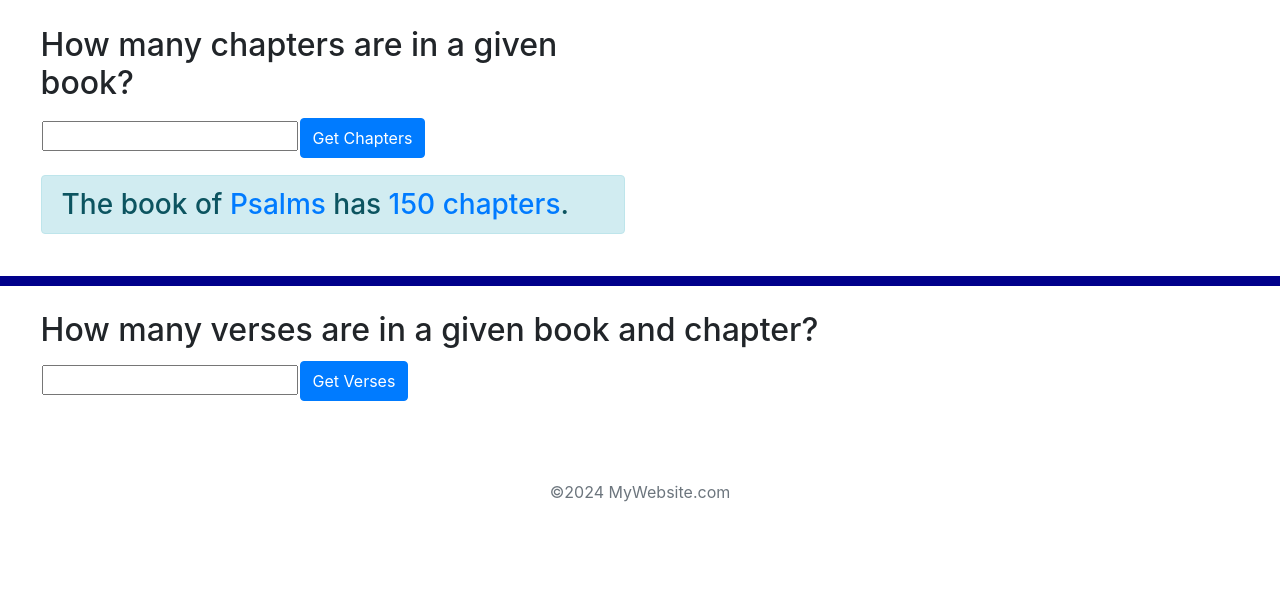
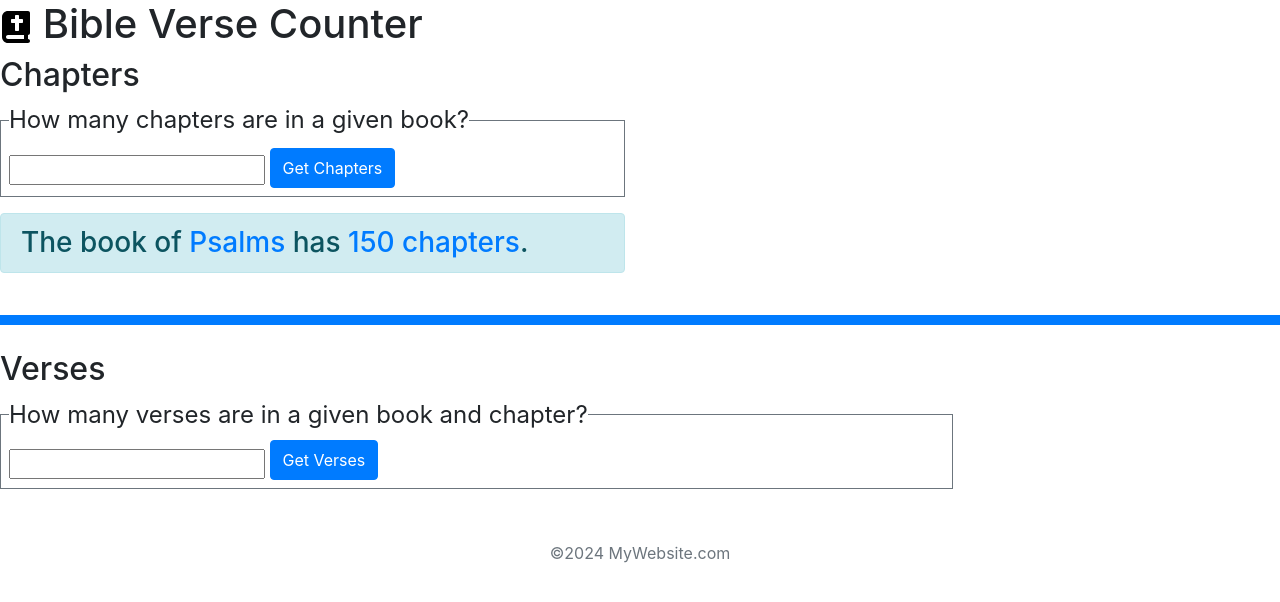
Before and after one commit to alfloyd71/BibleVerseCounter, a Django app: template chaptersverses/templates/chaptersverses/kjvchaptersverses.html in a window 1280 px wide. Shown: the part 56-658 px from the top of the page. Run offline with Django 3.2, Linux system fonts and the light colour scheme; the template is opened without the code that fills it, so the values that code supplies are empty, except form fields; tables that the repository leaves empty hold one stand-in row (values such as "Sample post"); form fields are guessed from the names that the template uses; some libraries are stand-ins or nearby versions.

Commit message:
changed stylesheets to make this app more seo friendly and also to give it a better look

```diff
--- /dev/null
+++ b/chaptersverses/static/chaptersverses/css/styles.css
@@ -0,0 +1,80 @@
+#book-name{
+ height: 5vh;
+ width: auto;
+ margin-top: 2%;
+}
+#book-and-chapter{
+ height: 5vh;
+ width: auto;
+ margin-top: 2%;
+}
+#button-get-chapters{
+ height: 5vh;
+ width: auto;
+ margin-top: -1%;
+
+}
+#button-get-verses{
+ height: 5vh;
+ width: auto;
+ margin-top: -1%;
+}
+body {
+ padding: 0%;
+ max-width: 100%;
+}
+
+.error {
+ color:red;
+}
+/* Add a black background color to the top navigation */
+.topnav {
+/*background-color: #333;*/
+overflow: hidden;
+}
+
+/* Style the links inside the navigation bar */
+.topnav a {
+float: left;
+color: blue;
+text-align: center;
+padding: 14px 16px;
+text-decoration: none;
+font-size: 17px;
+}
+
+/* Change the color of links on hover */
+.topnav a:hover {
+/*background-color: #dddd;*/
+color: white;
+}
+
+/* Add a color to the active/current link */
+.topnav a.active {
+background-color: #0d6efd;
+color: white;
+}
+#chapters{
+ padding-top: 10%;
+}
+#howmanychapters{
+ padding-top: 10%;
+}
+#verses{
+ padding-top: 10%;
+}
+
+h3{
+ color: white;
+}
+.whitetext{
+ color: rgb(0,123, 255);
+}
+
+hr {
+
+ border: 5px solid #007bff;margin-top:2%;margin-bottom: 2%;
+}
+#table-row-bookname{
+ margin-top: 2%;
+}
--- a/chaptersverses/templates/chaptersverses/base.html
+++ b/chaptersverses/templates/chaptersverses/base.html
@@ -41,7 +41,7 @@
         <a class="nav-link" href="/">Home</a>
       </li>
       <li class="nav-item">
-        <a class="nav-link" href="{% url 'getNumberOfChaptersVerses' %}">Bible Verse Counter</a>
+        <a class="nav-link" href="/chaptersverses">Bible Verse Counter</a>
       </li>
 
 
--- a/chaptersverses/templates/chaptersverses/kjvchaptersverses.html
+++ b/chaptersverses/templates/chaptersverses/kjvchaptersverses.html
@@ -1,7 +1,7 @@
 {% extends 'chaptersverses/base.html' %}
 {% block title %}
 The book of Psalms has 150 chapters and there are 176 verses in Psalm 119
-{% endblock %}
+{% endblock title %}
 {% block description %}
 <meta name="description" content="This user-friendly tool empowers you to effortlessly discover essential information about any book in the King James Version (KJV) of the Bible.">
 {% endblock description %}
@@ -9,7 +9,7 @@
 
 <!--bootstrap minified reduced size css version-->
 <link rel="stylesheet" href="https://stackpath.bootstrapcdn.com/bootstrap/4.5.0/css/bootstrap.min.css" integrity="sha384-9aIt2nRpC12Uk9gS9baDl411NQApFmC26EwAOH8WgZl5MYYxFfc+NcPb1dKGj7Sk" crossorigin="anonymous">
-
+<link rel="stylesheet" href="/static/chaptersverses/css/styles.css">
 <!--links to javascript files-->
 <!--the latest version jquery 3.5 should come before bootstap-min.js-->
 <script src="https://code.jquery.com/jquery-3.5.1.slim.min.js" integrity="sha384-DfXdz2htPH0lsSSs5nCTpuj/zy4C+OGpamoFVy38MVBnE+IbbVYUew+OrCXaRkfj" crossorigin="anonymous"></script>
@@ -21,112 +21,25 @@
 {% endblock headtags %}
 
 {% block content %}
-<style nonce="{{ request.csp_nonce }}">
-    #book-name{
-        height: 5vh;
-        width: auto;
-        margin-top: 2%;
-    }
-    #book-and-chapter{
-        height: 5vh;
-        width: auto;
-        margin-top: 2%;
-    }
-    #button-get-chapters{
-        height: 5vh;
-        width: auto;
-        margin-top: 2%;
-    }
-    #button-get-verses{
-        height: 5vh;
-        width: auto;
-        margin-top: 2%;
-    }
-    body {
-        padding: 0%;
-        max-width: 100%;
-    }
-
-    .error {
-        color:red;
-    }
-/* Add a black background color to the top navigation */
-    .topnav {
-      /*background-color: #333;*/
-      overflow: hidden;
-    }
-
-    /* Style the links inside the navigation bar */
-    .topnav a {
-      float: left;
-      color: blue;
-      text-align: center;
-      padding: 14px 16px;
-      text-decoration: none;
-      font-size: 17px;
-    }
-
-    /* Change the color of links on hover */
-    .topnav a:hover {
-      /*background-color: #dddd;*/
-      color: white;
-    }
-
-    /* Add a color to the active/current link */
-    .topnav a.active {
-      background-color: #0d6efd;
-      color: white;
-    }
-    #chapters{
-        padding-top: 10%;
-    }
-    #howmanychapters{
-        padding-top: 10%;
-    }
-    #verses{
-        padding-top: 10%;
-    }
-
-    #btngetchapters{
-        border: 0px solid darkblue;margin: 2%;
-    }
-    #btngetverses{
-        border:0px solid darkblue;margin: 2%;
-    }
-
-    h3{
-        color: white;
-    }
-    .whitetext{
-        color: rgb(0,123, 255);
-    }
-
-    hr {
-
-        border: 5px solid darkblue;margin-top:2%;margin-bottom: 2%;
-    }
-    #table-row-bookname{
-        margin-top: 2%;
-    }
-    </style>
-
+<main>
+  <h1><img src="/static/bibleflashcardsjs/images/icons/book-bible-solid.svg"> Bible Verse Counter</h1>
 
 <!-- Container for dynamically created navigation bar -->
 <div class = "topnav" id="navbar-container"></div>
 
 <form method = "post" novalidate>
     {% csrf_token %}
+    <section>
+      <h2>Chapters</h2>
     <div id="btngetchapters" class="row">
         <div class="col-md-6">
 
-              <h2>How many chapters are in a given book?</h2>
-            <table id="table-row-bookname">
-                <tr><td>
+            <fieldset class="border border-secondary p-2">
+              <legend class="w-auto">How many chapters are in a given book?</legend>
+
               {{ form.bookname }}
-                </td><td>
               <button id="button-get-chapters" class="btn btn-primary">Get Chapters</button>
-                </td></tr>
-            </table>
+            </fieldset>
 
               {% if notdefaultbook %}
               <p><h3 class="alert alert-info">The book of <span class="whitetext">{{ bookname }}</span> has <span class="whitetext">{{ numofchaps }} chapters</span>.</h3></p>
@@ -139,19 +52,19 @@
             <h2>&nbsp;</h2>
         </div>
     </div>
+    </section>
 
     <hr>
-
+    <section>
+      <h2>Verses</h2>
     <div id="btngetverses" class="row">
         <div class="col-md-9">
+          <fieldset class="border border-secondary p-2">
+            <legend class="w-auto">How many verses are in a given book and chapter?</legend>
 
-            <h2>How many verses are in a given book and chapter?</h2>
-            <table id="table-book-and-chapter">
-            <tr>
-               <td>{{ form.bookandchapter }}</td>
-               <td><button id="button-get-verses" class="btn btn-primary">Get Verses</button></td>
-            </tr>
-            </table>
+            {{ form.bookandchapter }}
+            <button id="button-get-verses" class="btn btn-primary">Get Verses</button>
+          </fieldset>
             {% if versefound %}
                {% if notdefaultbookandchapter %}
                  <p><h3 class="alert alert-info">There are <span class="whitetext">{{ lastverse }} verses</span> in <span class="whitetext">{{ bookandchapter }}</span></h3></p>
@@ -168,11 +81,11 @@
             <h2>&nbsp;</h2>
         </div>
     </div>
-
+  </section>
 
 </form>
-
-{% endblock %}
+</main>
+{% endblock content %}
 
 {% block footer %}
   <footer class="footer py-5">
```
Also changed, not shown: chaptersverses/static/chaptersverses/images/icons/book-bible-solid.svg (added).
